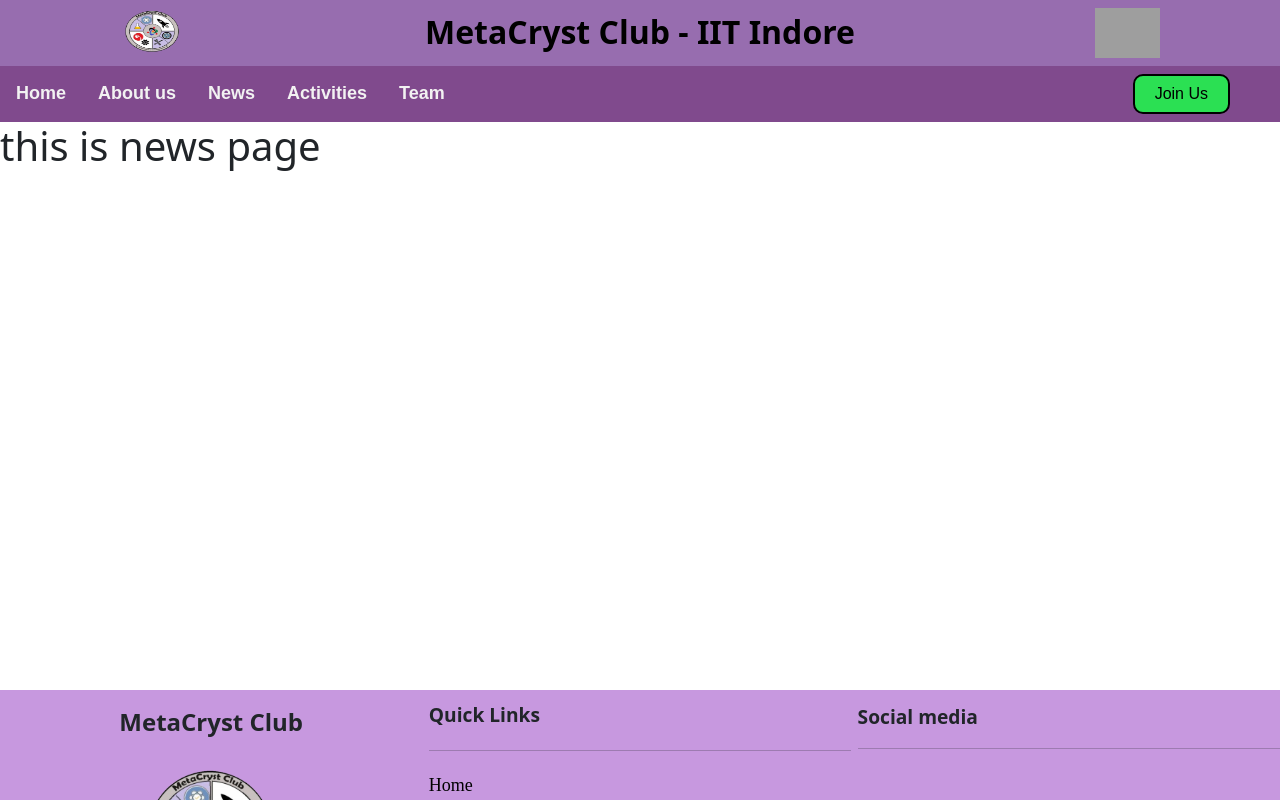
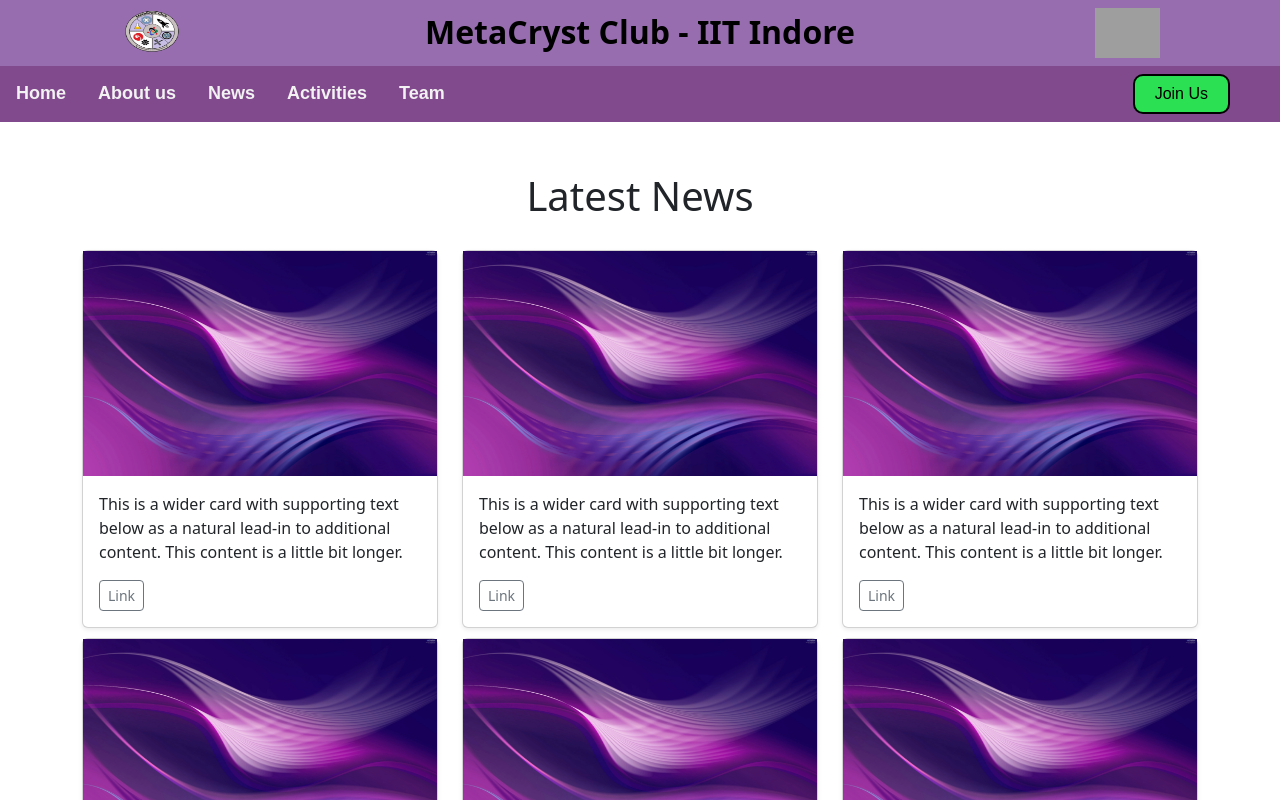
Before and after one commit to MetaCryst-Club-IIT-Indore/MetaCryst-IITI, a React (Vite) app: page /news in a window 1280 px wide. Shown: the top 800 px of the page. Built offline with nearby package versions, Linux system fonts and the light colour scheme; grey boxes are pictures that could not be loaded.

Commit message:
footer css(rights) and news page

```diff
--- /dev/null
+++ b/src/Pages/news/News.module.css
@@ -0,0 +1,108 @@
+.name {
+  float: left;
+  background-color: #d6b6ff;
+  width: 187px;
+  /* height: 30px; */
+  display: flex;
+  justify-content: center;
+  align-items: center;
+  border: 3px solid #000;
+  margin-bottom: 0px;
+}
+
+.heading1 {
+  /* float: left;
+  margin-top: 210px;
+  margin-left: 0px;
+  /* padding-left: 60px; */
+  /* width: 100px; */
+  height: 187px;
+  bottom: 80px;
+  /* left: 0px; */
+  position: absolute;
+  /* display: flex;
+  justify-content: left;
+  align-items: center; */
+  /* display: flex;
+  justify-content: flex-end; */
+  transform: rotate(-90deg);
+  color: #fff;
+  text-shadow: 4px 4px 4px 0px rgba(0, 0, 0, 0.5);
+  font-family: Inter;
+  font-size: 70px;
+  font-style: normal;
+  font-weight: 500;
+  /* line-height: normal; */
+  /* background-image: url(../../assets/design.png); */
+}
+
+.topStories {
+  background-color: #d6b6ff;
+  width: 253px;
+  padding: 5px;
+  color: #fff;
+  border: 3px solid #000;
+  /* height: 30px; */
+  display: flex;
+  justify-content: center;
+  align-items: center;
+  margin-bottom: 0px;
+}
+
+.images {
+  display: inline-block;
+  height: 200px;
+  width: 320px;
+  background-color: #533857;
+  margin-top: 40px;
+  margin-bottom: 40px;
+  margin-right: 10px;
+  /* margin: 40px; */
+  margin-left: 80px;
+}
+
+/* .line {
+  height: 5px;
+  background: linear-gradient(
+    to bottom,
+    transparent 2px,
+    black 2px,
+    black 3px,
+    transparent 3px
+  );
+} */
+
+.heading {
+  text-align: center;
+  font-weight: 300;
+  margin-top: 50px;
+  margin-bottom: 30px;
+  font-weight: 500;
+  line-height: 1.2;
+  color: var(--bs-heading-color);
+}
+
+h1 {
+  font-size: calc(1.375rem + 1.5vw);
+}
+
+.container {
+  --bs-gutter-x: 1.5rem;
+  --bs-gutter-y: 0;
+  width: 100%;
+  padding-right: calc(var(--bs-gutter-x) * 0.5);
+  padding-left: calc(var(--bs-gutter-x) * 0.5);
+  margin-right: auto;
+  margin-left: auto;
+}
+
+@media (min-width: 576px) {
+  .container {
+    max-width: 540px;
+  }
+}
+
+div {
+  display: block;
+  unicode-bidi: isolate;
+}
--- a/src/Pages/news/news.jsx
+++ b/src/Pages/news/news.jsx
@@ -1,16 +1,72 @@
 import React from "react";
 import Navbar from "../../components/Navbar/Navbar";
-import Footer from '../../components/footer/footer'
-import ScrollToTop from '../../components/scrolltop/scrolltop'
+import Footer from "../../components/footer/footer";
+import ScrollToTop from "../../components/scrolltop/scrolltop";
+import styles from "./News.module.css";
+// import design from "../../assets/design.png";
+import NewsCard from "../../components/NewsCard";
+
+// function News() {
+//   return (
+//     <div style={{ backgroundColor: "#140A2B", height: "00px" }}>
+//       <Navbar></Navbar>
+//       <div
+//         style={{
+//           width: "187px",
+//           position: "relative",
+//           display: "inline-block",
+//           float: "left",
+//         }}>
+//         <h3 className={styles.name}>IIT Indore</h3>
+//         <img
+//           style={{ height: "600px", width: "187px", position: "relative" }}
+//           src={design}
+//         />
+//         <h1 className={styles.heading}>Latest News</h1>
+//         {/* <h1 style={{ position:"absolute" marginLeft: "0px" }} className={styles.heading}>
+//           Latest News
+//         </h1> */}
+//       </div>
+//       <div style={{ display: "inline-block", width: "800px" }}>
+//         <div className={styles.images}></div>
+//         <div className={styles.images}></div>
+//         <div className={styles.images}></div>
+//         <div className={styles.images}></div>
+//       </div>
+//       <div style={{ display: "inline-block", float: "right" }}>
+//         <h3 className={styles.topStories}>Top Stories</h3>
+//         {/* <hr className={styles.line}></hr> */}
+//         {/* <div className={styles.line}></div> */}
+//         <div
+//           style={{
+//             width: "253px",
+//             height: "600px",
+//             backgroundColor: "#d6b6ff",
+//             border: "3px solid #000",
+//           }}></div>
+//       </div>
+//     </div>
+//   );
+// }
+
+// export default News;
 
 function News() {
   return (
     <>
-    <ScrollToTop></ScrollToTop>
+      <ScrollToTop></ScrollToTop>
       <Navbar></Navbar>
 
-      <div>
-        <h1>this is news page</h1>
+      <h1 className={styles.heading}>Latest News</h1>
+      <div class="container">
+        <div class="row row-cols-md-3 row-cols-sm-2">
+          <NewsCard></NewsCard>
+          <NewsCard></NewsCard>
+          <NewsCard></NewsCard>
+          <NewsCard></NewsCard>
+          <NewsCard></NewsCard>
+          <NewsCard></NewsCard>
+        </div>
       </div>
       <Footer></Footer>
     </>
--- /dev/null
+++ b/src/components/NewsCard.jsx
@@ -0,0 +1,43 @@
+import React from "react";
+import design from "../assets/design.png";
+
+function NewsCard() {
+  return (
+    <div style={{ marginBottom: "10px" }} class="col">
+      <div class="card shadow-sm">
+        <img
+          src={design}
+          style={{ height: "225px" }}
+          //   class="bd-placeholder-img card-img-top"
+          //   width="100%"
+          //   height="225"
+          //   xmlns="http://www.w3.org/2000/svg"
+          //   role="img"
+          //   aria-label="Placeholder: Thumbnail"
+          //   preserveAspectRatio="xMidYMid slice"
+          //   focusable="false">
+          //   <title>Placeholder</title>
+          //   <rect width="100%" height="100%" fill="#55595c"></rect>
+          //   <text x="50%" y="50%" fill="#eceeef" dy=".3em">
+          //     Image
+          //   </text>
+        ></img>
+        <div class="card-body">
+          <p class="card-text">
+            This is a wider card with supporting text below as a natural lead-in
+            to additional content. This content is a little bit longer.
+          </p>
+          <div class="d-flex justify-content-between align-items-center">
+            <div class="btn-group">
+              <button type="button" class="btn btn-sm btn-outline-secondary">
+                Link
+              </button>
+            </div>
+          </div>
+        </div>
+      </div>
+    </div>
+  );
+}
+
+export default NewsCard;
--- a/src/components/footer/footer.module.css
+++ b/src/components/footer/footer.module.css
@@ -1,28 +1,26 @@
 .container {
   margin-top: 65vh;
-  height: 30vh;
+  height: auto;
   width: 100%;
   background-color: rgb(199, 152, 223);
   display: flex;
   flex-wrap: wrap;
   justify-content: space-between;
-
 }
 
-.logocontainer{
+.logocontainer {
   width: 33%;
   background-color: rgb(199, 152, 223);
-
 }
 
-.logo{
+.logo {
   display: flex;
   justify-content: center;
   align-items: center;
   background-size: cover;
   background-position: center;
 }
-.clubname{
+.clubname {
   display: flex;
   flex-direction: column;
   font-size: 1.5rem;
@@ -32,7 +30,7 @@
   justify-content: center;
 }
 
-.quicklinks{
+.quicklinks {
   display: flex;
   flex-direction: column;
   justify-content: space-around;
@@ -46,46 +44,43 @@
   /* justify-content: center; */
   align-items: center;
   margin-top: 1vh;
-
 }
-.quicklinks .links a{
+.quicklinks .links a {
   font-size: large;
- font-family: ' sans-serif';
+  font-family: " sans-serif";
   font-weight: normal;
   display: flex;
   flex-direction: column;
   justify-content: space-between;
   text-decoration: none;
   color: black;
-
 }
-.quicklinks .links a:hover{
-
+.quicklinks .links a:hover {
   text-decoration: underline;
 }
 
-
- .contactus{
+.contactus {
   width: 33%;
-  background-color:rgb(199, 152, 223);
+  background-color: rgb(199, 152, 223);
 }
 
- .rights{
+.rights {
   font-weight: bolder;
   display: flex;
   justify-content: center;
   align-items: center;
-  height:8vh ;
+  height: 8vh;
   background-color: #b0a3b8;
 }
 
 @media screen and (max-width: 600px) {
-  .logocontainer, .quicklinks,  .contactus{
+  .logocontainer,
+  .quicklinks,
+  .contactus {
     width: 100%;
     display: flex;
     flex-direction: column;
     justify-content: center;
     align-items: center;
-
   }
 }
```
Also changed, not shown: src/components/footer/footer.jsx (+10 -14 lines), src/assets/design.png (added). Lines whose indentation alone changed are shown as unchanged.
